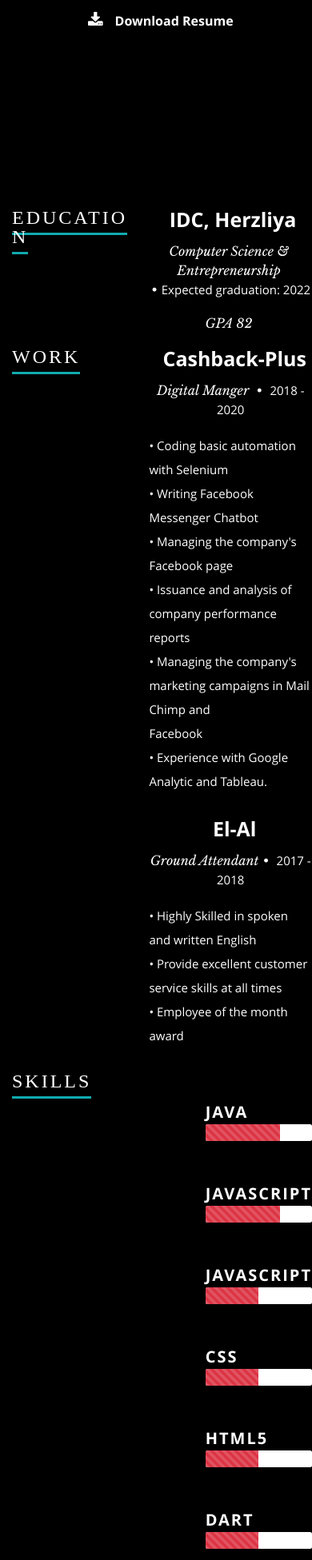
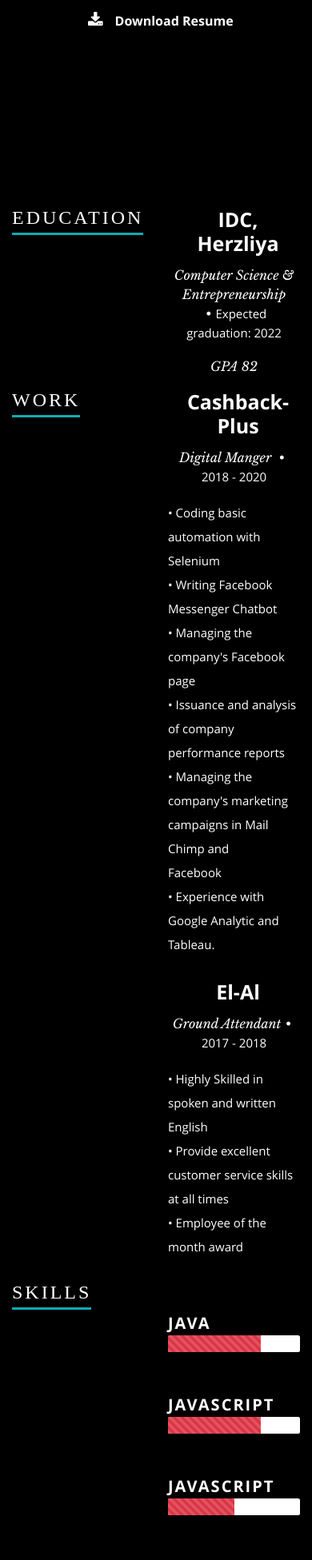
Before and after one commit to asaf-bg/Website, a React (Create React App) app: page / in a window 390 px wide. Shown: the part 1139-3090 px from the top of the page at 80% size. Built offline with nearby package versions, Linux system fonts and the light colour scheme; a web font is replaced by a local one.

Commit message:
mobilefix4
Signed-off-by: asaf-bg <asafbg2@gmail.com>

```diff
--- a/src/Components/Footer.js
+++ b/src/Components/Footer.js
@@ -12,7 +12,7 @@
     return (
       <footer>
 
-     <div className="row">
+     <div className="d-flex justify-content-center">
         <div className="twelve columns">
            <ul className="social-links">
               {networks}
--- a/src/Components/Resume.js
+++ b/src/Components/Resume.js
@@ -31,7 +31,7 @@
               <div className="col-xs-0 col-sm-3 col-lg-3">
                   <h1><span style={{right:'10px'}}>Education</span></h1>
               </div>
-              <div className="col-xs-10">
+              <div className="col-xs-10 col-sm-7">
                   {education}
               </div>
           </div>
@@ -39,7 +39,7 @@
               <div className="col-xs-0 col-sm-3 col-lg-3">
                   <h1><span style={{right:'10px'}} className="text-left">Work</span></h1>
               </div>
-              <div className="col-xs-10">
+              <div className="col-xs-10 col-sm-7">
                   {work}
               </div>
           </div>
@@ -47,7 +47,7 @@
               <div className="col-xs-0 col-sm-3 col-lg-3">
                   <h1><span style={{right:'10px'}} className="text-left">Skills</span></h1>
               </div>
-              <div className="col-xs-10">
+              <div className="col-xs-10 col-sm-7">
                   <p>{skillmessage}
                   </p>
 
```
